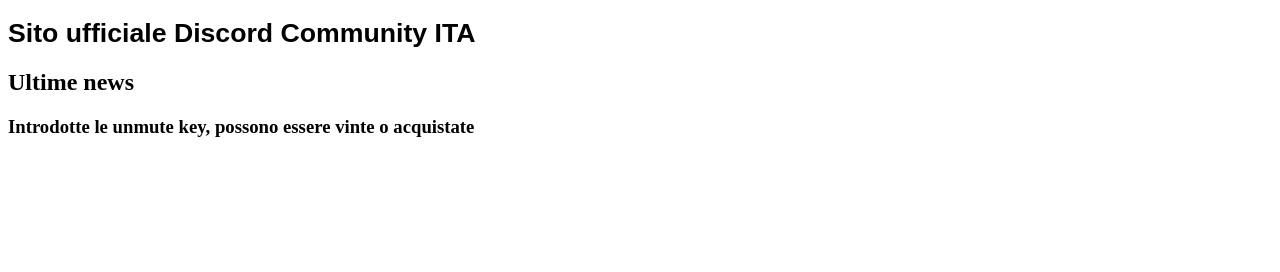
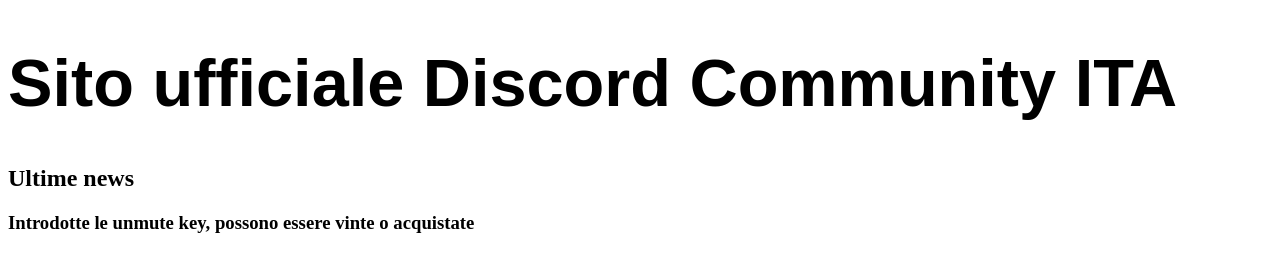
Before and after one commit to StarNumber12046/DisComIT.github.io, a plain HTML site: page index.html in a window 1280 px wide. Drawn offline with Linux system fonts and the light colour scheme.

Commit message:
Update style.css

```diff
--- a/style.css
+++ b/style.css
@@ -1,4 +1,4 @@
 h1{
 font-family:Arial;
-font-size:20pt;
+font-size:50pt;
 }
```
